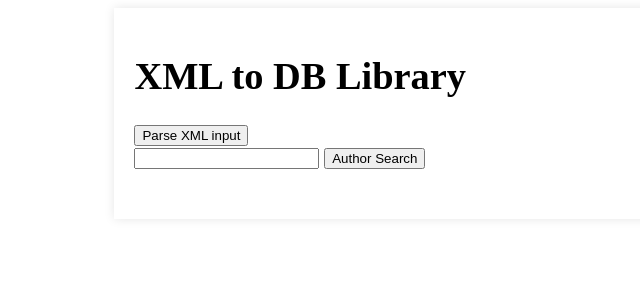
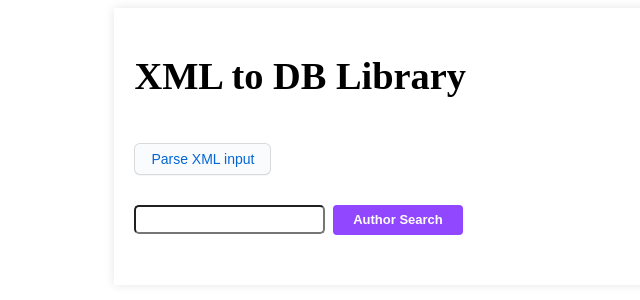
Before and after one commit to koredalin/xml-to-db-library, a PHP site: page / in a window 1280 px wide. Shown: the top 300 px of the page, without its empty margins (0-640 px from the left). Run offline with PHP 8.4, Linux system fonts and the light colour scheme.

Commit message:
Styling. ParseController::parseXmlAsText() method removed

```diff
--- a/public/css/style.css
+++ b/public/css/style.css
@@ -83,3 +83,57 @@
     animation: slideInFromLeft 0.5s ease-out forwards;
     opacity: 0; /* Започва от невидимо състояние */
 }
+
+/*HTML Controls*/
+.search-btn {
+    display: inline-block;
+    outline: 0;
+    border: none;
+    cursor: pointer;
+    font-weight: 600;
+    border-radius: 4px;
+    font-size: 13px;
+    height: 30px;
+    background-color: #9147ff;
+    color: white;
+    padding: 0 20px;
+}
+
+.search-btn:hover {
+    background-color: #772ce8;
+}
+
+.parse-btn {
+    display: inline-block;
+    outline: 0;
+    cursor: pointer;
+    padding: 5px 16px;
+    font-size: 14px;
+    font-weight: 500;
+    line-height: 20px;
+    vertical-align: middle;
+    border: 1px solid;
+    border-radius: 6px;
+    color: #0366d6;
+    background-color: #fafbfc;
+    border-color: #1b1f2326;
+    box-shadow: rgba(27, 31, 35, 0.04) 0px 1px 0px 0px, rgba(255, 255, 255, 0.25) 0px 1px 0px 0px inset;
+    transition: 0.2s cubic-bezier(0.3, 0, 0.5, 1);
+    transition-property: color, background-color, border-color;
+    margin: 20px 0 10px 0;
+}
+
+.parse-btn:hover {
+    color: #ffffff;
+    background-color: #0366d6;
+    border-color: #1b1f2326;
+    box-shadow: rgba(27, 31, 35, 0.1) 0px 1px 0px 0px, rgba(255, 255, 255, 0.03) 0px 1px 0px 0px inset;
+    transition-duration: 0.1s;
+}
+
+#author_name_search {
+    margin-top: 20px;
+    margin-right: 3px;
+    padding: 5px;
+    border-radius: 5px;
+}
--- a/public/js/books_list.js
+++ b/public/js/books_list.js
@@ -1,5 +1,5 @@
 document.addEventListener("DOMContentLoaded", function() {
-    document.getElementById("author_name_search_submit").addEventListener("click", function() {
+    let executeBooksSearch = function() {
       const errorsDiv = document.getElementById('books_list_errors');
       const authorSearchInput = document.getElementById('author_name_search');
       if (authorSearchInput.value.length === 0) {
@@ -33,6 +33,7 @@ document.addEventListener("DOMContentLoaded", function() {
 
         let fillBooksHtml = function(books) {
           let booksContainerDiv = document.getElementById('books_list');
+          booksContainerDiv.innerHTML = '';
           let delay = 0.5;
           Object.values(books).forEach(book => {
             let rowDiv = document.createElement("div");
@@ -52,7 +53,7 @@ document.addEventListener("DOMContentLoaded", function() {
         };
 
         searchAuthor();
-    });
+    };
 
     // Затваряне на модалния прозорец
     var modal = document.getElementById("xml_text_modal");
@@ -67,15 +68,13 @@ document.addEventListener("DOMContentLoaded", function() {
             modal.style.display = "none";
         }
     };
+
+    // Books search input event listeners.
+    document.getElementById("author_name_search_submit").addEventListener("click", executeBooksSearch);
+
+    document.getElementById("author_name_search").addEventListener("keyup", function(event) {
+        if (event.key === "Enter") {
+            executeBooksSearch();
+        }
+    });
 });
-
-
-//document.getElementById("author_name_search_submit").addEventListener("click", executeSearch);
-//
-//// Прикрепяне на функцията към keyup събитието на текстовото поле
-//document.getElementById("author_name_search").addEventListener("keyup", function(event) {
-//    // Проверка дали натиснатият клавиш е Enter
-//    if (event.key === "Enter") {
-//        executeSearch(); // Изпълнение на функцията, ако е натиснат Enter
-//    }
-//});
--- a/public/js/parse_xml.js
+++ b/public/js/parse_xml.js
@@ -2,9 +2,9 @@ document.addEventListener("DOMContentLoaded", function() {
     document.getElementById("xml_parse_btn").addEventListener("click", function() {
       const errorsDiv = document.getElementById('parser_errors');
 
-      let xmlText = function () {
+      let publishXml = function () {
         // Read xml files and shows them as text.
-        fetch('/parser/parse_xml')
+        fetch('/parser/xml_to_db')
             .then(function(response) {
                 // Is successful request?
                 if (!response.ok) {
@@ -15,7 +15,6 @@ document.addEventListener("DOMContentLoaded", function() {
             .then(function(data) {
               const parsedData = JSON.parse(data);
               const parsedXmlAsText = parsedData.data.parsed_xml_as_text;
-              console.log(parsedData['data']);
               let text = '';
               Object.values(parsedXmlAsText).forEach(file => {
                 text += file.path + '<br>';
@@ -30,30 +29,10 @@ document.addEventListener("DOMContentLoaded", function() {
             });
         };
 
-        // Parse xml data and transfers it to the database.
-        fetch('/parser/xml_to_db')
-            .then(function(response) {
-                // Is successful request?
-                if (!response.ok) {
-                    throw new Error('Network response was not ok');
-                }
-                return response.text();
-            })
-            .then(function(data) {
-              const parsedData = JSON.parse(data);
-              if (parsedData.success) {
-                xmlText();
-              } else {
-                errorsDiv.innerHTML = parsedData.message;
-              }
-            })
-            .catch(function(error) {
-                // Fetch request failure error.
-                errorsDiv.innerHTML = 'There has been a problem with your fetch operation:', error;
-            });
+        publishXml();
     });
 
-    // Затваряне на модалния прозорец
+    // Modal window closing.
     var modal = document.getElementById("xml_text_modal");
     var span = document.getElementsByClassName("close")[0];
 
--- a/src/routes/index.php
+++ b/src/routes/index.php
@@ -19,7 +19,6 @@ $router = new Router($database);
 
 $router->get('/', HomeController::class, 'index');
 $router->get('/parser/xml_to_db', ParserController::class, 'transferXmlToDb');
-$router->get('/parser/parse_xml', ParserController::class, 'parseXmlAsText');
 $router->get('/data/search_by_author', DataController::class, 'searchBooksByAuthorName');
 
 $router->dispatch();
--- a/src/views/index.php
+++ b/src/views/index.php
@@ -3,11 +3,12 @@
 <div class="default-container">
     <h1><?php echo $title; ?></h1>
 
-    <button id="xml_parse_btn">Parse XML input</button>
-
     <div>
-        <span><input type="text" name="author_name_search" id="author_name_search" ></span>
-        <span><button id="author_name_search_submit">Author Search</button></span>
+        <div><button id="xml_parse_btn" class="parse-btn" >Parse XML input</button></div>
+        <div>
+            <input type="text" name="author_name_search" id="author_name_search" >
+            <button id="author_name_search_submit" class="search-btn">Author Search</button>
+        </div>
     </div>
 
     <div id="books_list"></div>
--- a/src/views/layouts/header.php
+++ b/src/views/layouts/header.php
@@ -4,6 +4,7 @@
     <title><?php echo $title; ?></title>
     <meta charset="UTF-8">
     <meta name="viewport" content="width=device-width, initial-scale=1.0">
+    <link rel="icon" type="image/x-icon" href="/images/favicon.ico">
 
     <link rel="stylesheet" href="css/style.css">
   </head>
```
Also changed, not shown: src/Controllers/ParserController.php (+3 -11 lines), public/images/favicon.ico (added).
